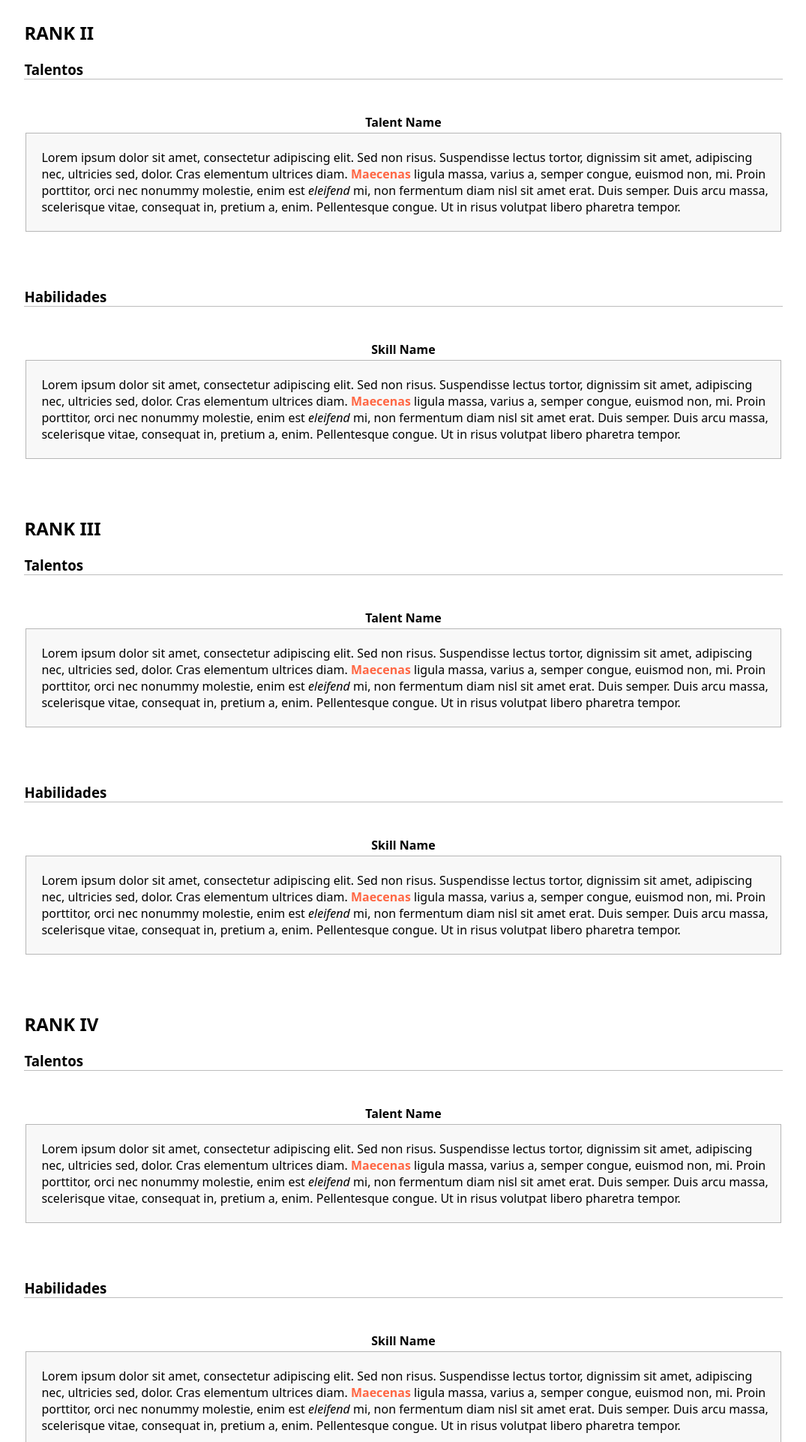
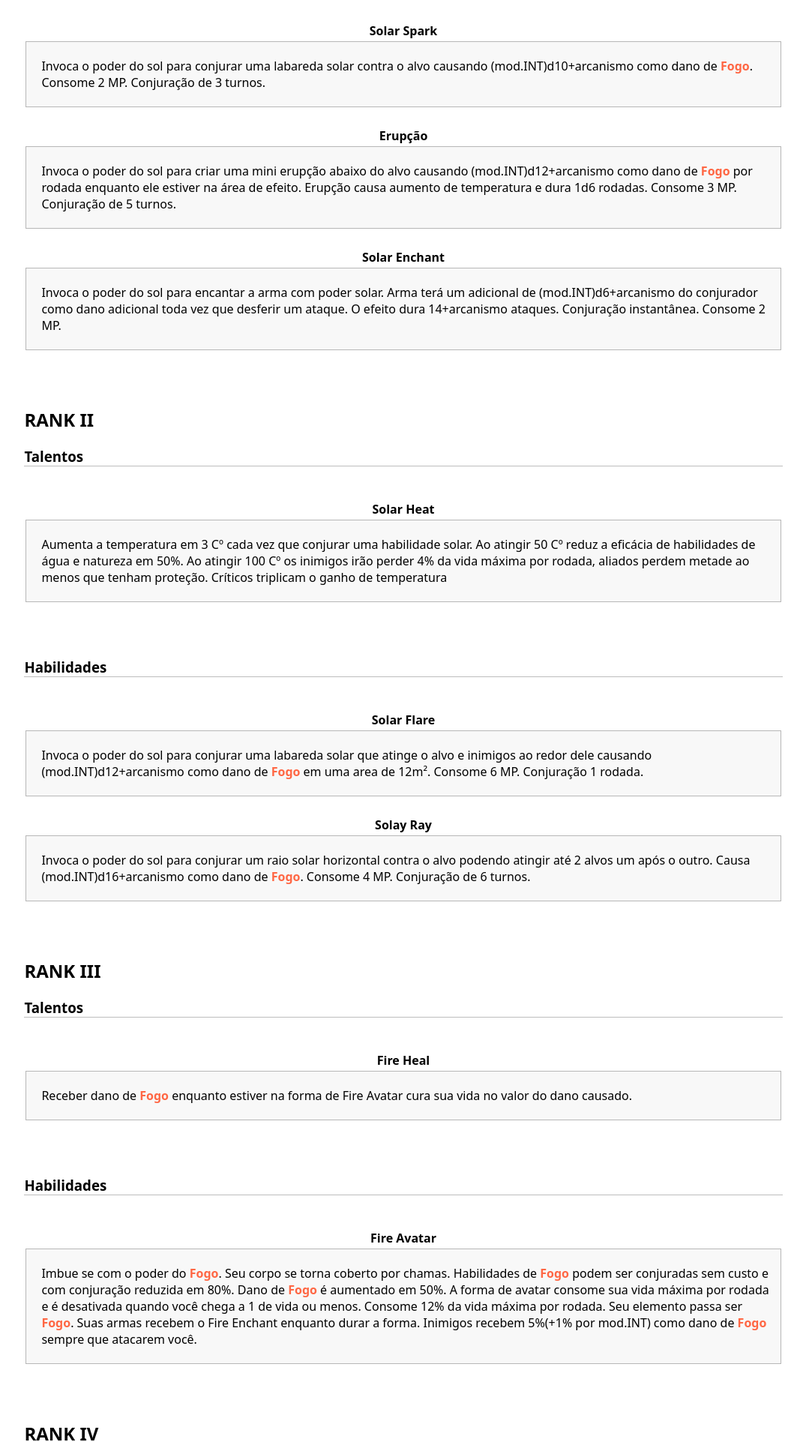
Before and after one commit to ayrtonmarinho/worldofedersite, a website: page escolas/elementais/solar.html in a window 1280 px wide. Shown: the part 877-2800 px from the top of the page at 75% size, without its empty margins (102-1177 px from the left). Drawn offline with Linux system fonts and the light colour scheme.

Commit message:
Atualização: Escola Solar e Ar

```diff
--- a/escolas/elementais/solar.html
+++ b/escolas/elementais/solar.html
@@ -13,35 +13,55 @@
     <main>
       <h4><a href="escolas-elementais.html" class="voltar">Voltar</a></h4>
       <div class="conteiner">
-        <h1>Escola Solar</h1>
+        <h1><i>Escola Solar</i></h1>
         <div class="rank">
           <a href="#rank1" class="ranks">I</a>
           <a href="#rank2" class="ranks">II</a>
           <a href="#rank3" class="ranks">III</a>
           <a href="#rank4" class="ranks">IV</a>
-          <a href="#rank5" class="ranks">V</a>
         </div>
         <br />
-        <emod>Modificador de <trovao>Elemento</trovao> (mod.Atributo)</emod>
+        <emod>Modificador de <fogo>Elemento</fogo> (mod.Atributo)</emod>
         <!--Rank I-->
         <h2 id="rank1">RANK I</h2>
         <h3>Talentos</h3>
         <table>
           <tr>
-            <th colspan="2" class="skill_title">Talent Name</th>
+            <th colspan="2" class="skill_title">Queimando</th>
           </tr>
           <tr>
             <td class="skill_description">
               <p>
-                Lorem ipsum dolor sit amet, consectetur adipiscing elit. Sed non
-                risus. Suspendisse lectus tortor, dignissim sit amet, adipiscing
-                nec, ultricies sed, dolor. Cras elementum ultrices diam.
-                <fogo>Maecenas</fogo> ligula massa, varius a, semper congue,
-                euismod non, mi. Proin porttitor, orci nec nonummy molestie,
-                enim est <i>eleifend</i> mi, non fermentum diam nisl sit amet
-                erat. Duis semper. Duis arcu massa, scelerisque vitae, consequat
-                in, pretium a, enim. Pellentesque congue. Ut in risus volutpat
-                libero pharetra tempor.
+                Usar habilidades de <fogo>Fogo</fogo> contra um inimigo aplica um efeito
+                queimando por 3 rodadas. Queimando tem 3 estágios. Consome
+                2/4/8% da vida máxima do alvo por rodada. Nesse caso, cada valor
+                equivale a um estágio. Os estágios são aumentados quando um alvo
+                está queimando receber dano de <fogo>Fogo</fogo>. Habilidades de água removem
+                queimando.
+              </p>
+            </td>
+          </tr>
+          <tr>
+            <th colspan="2" class="skill_title">Melting</th>
+          </tr>
+          <tr>
+            <td class="skill_description">
+              <p>
+                Se uma arma com Solar Enchant atacar um alvo com armadura de
+                metal ou defender um golpe recebido de uma arma de metal, a arma
+                ou armadura do oponente que recebe/desferiu o ataque tem chance
+                de 10% de ser derretido
+              </p>
+            </td>
+          </tr>
+          <tr>
+            <th colspan="2" class="skill_title">Fire Resistance</th>
+          </tr>
+          <tr>
+            <td class="skill_description">
+              <p>
+                Aumenta a resistência a dano de <fogo>Fogo</fogo>. Resiste 25% do dano
+                recebido. Pode acumular com outras resistências.
               </p>
             </td>
           </tr>
@@ -50,20 +70,41 @@
         <h3>Habilidades</h3>
         <table>
           <tr>
-            <th colspan="2" class="skill_title">Skill Name</th>
+            <th colspan="2" class="skill_title">Solar Spark</th>
           </tr>
           <tr>
             <td class="skill_description">
               <p>
-                Lorem ipsum dolor sit amet, consectetur adipiscing elit. Sed non
-                risus. Suspendisse lectus tortor, dignissim sit amet, adipiscing
-                nec, ultricies sed, dolor. Cras elementum ultrices diam.
-                <fogo>Maecenas</fogo> ligula massa, varius a, semper congue,
-                euismod non, mi. Proin porttitor, orci nec nonummy molestie,
-                enim est <i>eleifend</i> mi, non fermentum diam nisl sit amet
-                erat. Duis semper. Duis arcu massa, scelerisque vitae, consequat
-                in, pretium a, enim. Pellentesque congue. Ut in risus volutpat
-                libero pharetra tempor.
+                Invoca o poder do sol para conjurar uma labareda solar contra o
+                alvo causando (mod.INT)d10+arcanismo como dano de
+                <fogo>Fogo</fogo>. Consome 2 MP. Conjuração de 3 turnos.
+              </p>
+            </td>
+          </tr>
+          <tr>
+            <th colspan="2" class="skill_title">Erupção</th>
+          </tr>
+          <tr>
+            <td class="skill_description">
+              <p>
+                Invoca o poder do sol para criar uma mini erupção abaixo do alvo
+                causando (mod.INT)d12+arcanismo como dano de <fogo>Fogo</fogo> por rodada
+                enquanto ele estiver na área de efeito. Erupção causa aumento de
+                temperatura e dura 1d6 rodadas. Consome 3 MP. Conjuração de 5
+                turnos.
+              </p>
+            </td>
+          </tr>
+          <tr>
+            <th colspan="2" class="skill_title">Solar Enchant</th>
+          </tr>
+          <tr>
+            <td class="skill_description">
+              <p>
+                Invoca o poder do sol para encantar a arma com poder solar. Arma
+                terá um adicional de (mod.INT)d6+arcanismo do conjurador como
+                dano adicional toda vez que desferir um ataque. O efeito dura
+                14+arcanismo ataques. Conjuração instantânea. Consome 2 MP.
               </p>
             </td>
           </tr>
@@ -75,20 +116,17 @@
         <h3>Talentos</h3>
         <table>
           <tr>
-            <th colspan="2" class="skill_title">Talent Name</th>
+            <th colspan="2" class="skill_title">Solar Heat</th>
           </tr>
           <tr>
             <td class="skill_description">
               <p>
-                Lorem ipsum dolor sit amet, consectetur adipiscing elit. Sed non
-                risus. Suspendisse lectus tortor, dignissim sit amet, adipiscing
-                nec, ultricies sed, dolor. Cras elementum ultrices diam.
-                <fogo>Maecenas</fogo> ligula massa, varius a, semper congue,
-                euismod non, mi. Proin porttitor, orci nec nonummy molestie,
-                enim est <i>eleifend</i> mi, non fermentum diam nisl sit amet
-                erat. Duis semper. Duis arcu massa, scelerisque vitae, consequat
-                in, pretium a, enim. Pellentesque congue. Ut in risus volutpat
-                libero pharetra tempor.
+                Aumenta a temperatura em 3 Cº cada vez que conjurar uma
+                habilidade solar. Ao atingir 50 Cº reduz a eficácia de
+                habilidades de água e natureza em 50%. Ao atingir 100 Cº os
+                inimigos irão perder 4% da vida máxima por rodada, aliados
+                perdem metade ao menos que tenham proteção. Críticos triplicam o
+                ganho de temperatura
               </p>
             </td>
           </tr>
@@ -97,20 +135,28 @@
         <h3>Habilidades</h3>
         <table>
           <tr>
-            <th colspan="2" class="skill_title">Skill Name</th>
+            <th colspan="2" class="skill_title">Solar Flare</th>
           </tr>
           <tr>
             <td class="skill_description">
               <p>
-                Lorem ipsum dolor sit amet, consectetur adipiscing elit. Sed non
-                risus. Suspendisse lectus tortor, dignissim sit amet, adipiscing
-                nec, ultricies sed, dolor. Cras elementum ultrices diam.
-                <fogo>Maecenas</fogo> ligula massa, varius a, semper congue,
-                euismod non, mi. Proin porttitor, orci nec nonummy molestie,
-                enim est <i>eleifend</i> mi, non fermentum diam nisl sit amet
-                erat. Duis semper. Duis arcu massa, scelerisque vitae, consequat
-                in, pretium a, enim. Pellentesque congue. Ut in risus volutpat
-                libero pharetra tempor.
+                Invoca o poder do sol para conjurar uma labareda solar que
+                atinge o alvo e inimigos ao redor dele causando
+                (mod.INT)d12+arcanismo como dano de <fogo>Fogo</fogo> em uma area de 12m².
+                Consome 6 MP. Conjuração 1 rodada.
+              </p>
+            </td>
+          </tr>
+          <tr>
+            <th colspan="2" class="skill_title">Solay Ray</th>
+          </tr>
+          <tr>
+            <td class="skill_description">
+              <p>
+                Invoca o poder do sol para conjurar um raio solar horizontal
+                contra o alvo podendo atingir até 2 alvos um após o outro. Causa
+                (mod.INT)d16+arcanismo como dano de <fogo>Fogo</fogo>. Consome 4 MP.
+                Conjuração de 6 turnos.
               </p>
             </td>
           </tr>
@@ -123,20 +169,13 @@
         <h3>Talentos</h3>
         <table>
           <tr>
-            <th colspan="2" class="skill_title">Talent Name</th>
+            <th colspan="2" class="skill_title">Fire Heal</th>
           </tr>
           <tr>
             <td class="skill_description">
               <p>
-                Lorem ipsum dolor sit amet, consectetur adipiscing elit. Sed non
-                risus. Suspendisse lectus tortor, dignissim sit amet, adipiscing
-                nec, ultricies sed, dolor. Cras elementum ultrices diam.
-                <fogo>Maecenas</fogo> ligula massa, varius a, semper congue,
-                euismod non, mi. Proin porttitor, orci nec nonummy molestie,
-                enim est <i>eleifend</i> mi, non fermentum diam nisl sit amet
-                erat. Duis semper. Duis arcu massa, scelerisque vitae, consequat
-                in, pretium a, enim. Pellentesque congue. Ut in risus volutpat
-                libero pharetra tempor.
+                Receber dano de <fogo>Fogo</fogo> enquanto estiver na forma de Fire Avatar
+                cura sua vida no valor do dano causado.
               </p>
             </td>
           </tr>
@@ -145,20 +184,20 @@
         <h3>Habilidades</h3>
         <table>
           <tr>
-            <th colspan="2" class="skill_title">Skill Name</th>
+            <th colspan="2" class="skill_title">Fire Avatar</th>
           </tr>
           <tr>
             <td class="skill_description">
               <p>
-                Lorem ipsum dolor sit amet, consectetur adipiscing elit. Sed non
-                risus. Suspendisse lectus tortor, dignissim sit amet, adipiscing
-                nec, ultricies sed, dolor. Cras elementum ultrices diam.
-                <fogo>Maecenas</fogo> ligula massa, varius a, semper congue,
-                euismod non, mi. Proin porttitor, orci nec nonummy molestie,
-                enim est <i>eleifend</i> mi, non fermentum diam nisl sit amet
-                erat. Duis semper. Duis arcu massa, scelerisque vitae, consequat
-                in, pretium a, enim. Pellentesque congue. Ut in risus volutpat
-                libero pharetra tempor.
+                Imbue se com o poder do <fogo>Fogo</fogo>. Seu corpo se torna coberto por
+                chamas. Habilidades de <fogo>Fogo</fogo> podem ser conjuradas sem custo e com
+                conjuração reduzida em 80%. Dano de <fogo>Fogo</fogo> é aumentado em 50%. A
+                forma de avatar consome sua vida máxima por rodada e é
+                desativada quando você chega a 1 de vida ou menos. Consome 12%
+                da vida máxima por rodada. Seu elemento passa ser <fogo>Fogo</fogo>. Suas
+                armas recebem o Fire Enchant enquanto durar a forma. Inimigos
+                recebem 5%(+1% por mod.INT) como dano de <fogo>Fogo</fogo> sempre que
+                atacarem você.
               </p>
             </td>
           </tr>
@@ -171,20 +210,14 @@
         <h3>Talentos</h3>
         <table>
           <tr>
-            <th colspan="2" class="skill_title">Talent Name</th>
+            <th colspan="2" class="skill_title">Fastly Fire</th>
           </tr>
           <tr>
             <td class="skill_description">
               <p>
-                Lorem ipsum dolor sit amet, consectetur adipiscing elit. Sed non
-                risus. Suspendisse lectus tortor, dignissim sit amet, adipiscing
-                nec, ultricies sed, dolor. Cras elementum ultrices diam.
-                <fogo>Maecenas</fogo> ligula massa, varius a, semper congue,
-                euismod non, mi. Proin porttitor, orci nec nonummy molestie,
-                enim est <i>eleifend</i> mi, non fermentum diam nisl sit amet
-                erat. Duis semper. Duis arcu massa, scelerisque vitae, consequat
-                in, pretium a, enim. Pellentesque congue. Ut in risus volutpat
-                libero pharetra tempor.
+                Quando estiver em um Field Effect de fogo/solar suas conjurações
+                solares são reduzidas em 2 rodadas. O dano <fogo>solar/fogo</fogo> é
+                aumentado em 20% enquanto estiver no Field Effect respectivo.
               </p>
             </td>
           </tr>
@@ -193,69 +226,24 @@
         <h3>Habilidades</h3>
         <table>
           <tr>
-            <th colspan="2" class="skill_title">Skill Name</th>
+            <th colspan="2" class="skill_title">Meteoro</th>
           </tr>
           <tr>
             <td class="skill_description">
               <p>
-                Lorem ipsum dolor sit amet, consectetur adipiscing elit. Sed non
-                risus. Suspendisse lectus tortor, dignissim sit amet, adipiscing
-                nec, ultricies sed, dolor. Cras elementum ultrices diam.
-                <fogo>Maecenas</fogo> ligula massa, varius a, semper congue,
-                euismod non, mi. Proin porttitor, orci nec nonummy molestie,
-                enim est <i>eleifend</i> mi, non fermentum diam nisl sit amet
-                erat. Duis semper. Duis arcu massa, scelerisque vitae, consequat
-                in, pretium a, enim. Pellentesque congue. Ut in risus volutpat
-                libero pharetra tempor.
+                Invoca o poder solar para lançar um meteoro no campo de batalha.
+                Os inimigos atingidos receberão (3xmod.INT)d20 como dano solar e
+                a área de impacto será destruída (remove Combo Field). Aplica
+                Combo Field. Conjuração de 6 rodadas. Consome 65 MP.
               </p>
-            </td>
-          </tr>
-        </table>
-        <br />
-        <br />
-
-        <!--Rank V-->
-        <h2 id="rank5">RANK V</h2>
-        <h3>Talentos</h3>
-        <table>
-          <tr>
-            <th colspan="2" class="skill_title">Talent Name</th>
-          </tr>
-          <tr>
-            <td class="skill_description">
-              <p>
-                Lorem ipsum dolor sit amet, consectetur adipiscing elit. Sed non
-                risus. Suspendisse lectus tortor, dignissim sit amet, adipiscing
-                nec, ultricies sed, dolor. Cras elementum ultrices diam.
-                <fogo>Maecenas</fogo> ligula massa, varius a, semper congue,
-                euismod non, mi. Proin porttitor, orci nec nonummy molestie,
-                enim est <i>eleifend</i> mi, non fermentum diam nisl sit amet
-                erat. Duis semper. Duis arcu massa, scelerisque vitae, consequat
-                in, pretium a, enim. Pellentesque congue. Ut in risus volutpat
-                libero pharetra tempor.
-              </p>
-            </td>
-          </tr>
-        </table>
-        <br /><br />
-        <h3>Habilidades</h3>
-        <table>
-          <tr>
-            <th colspan="2" class="skill_title">Skill Name</th>
-          </tr>
-          <tr>
-            <td class="skill_description">
-              <p>
-                Lorem ipsum dolor sit amet, consectetur adipiscing elit. Sed non
-                risus. Suspendisse lectus tortor, dignissim sit amet, adipiscing
-                nec, ultricies sed, dolor. Cras elementum ultrices diam.
-                <fogo>Maecenas</fogo> ligula massa, varius a, semper congue,
-                euismod non, mi. Proin porttitor, orci nec nonummy molestie,
-                enim est <i>eleifend</i> mi, non fermentum diam nisl sit amet
-                erat. Duis semper. Duis arcu massa, scelerisque vitae, consequat
-                in, pretium a, enim. Pellentesque congue. Ut in risus volutpat
-                libero pharetra tempor.
-              </p>
+              <ul>
+                <li>
+                  <fogo>Combo Field - Burning Lands</fogo>: a área do combate aplica
+                  queimando e reseta o contador quando ele chega ao final. Dura
+                  1d6+mod.INT rodadas. Os ticks de queimando causam dano
+                  crítico.
+                </li>
+              </ul>
             </td>
           </tr>
         </table>
```
Also changed, not shown: escolas/elementais/ar.html (+6 -6 lines), escolas/elementais/natureza.html (+1 -1 lines), escolas/elementais/oceano.html (+5 -5 lines).
